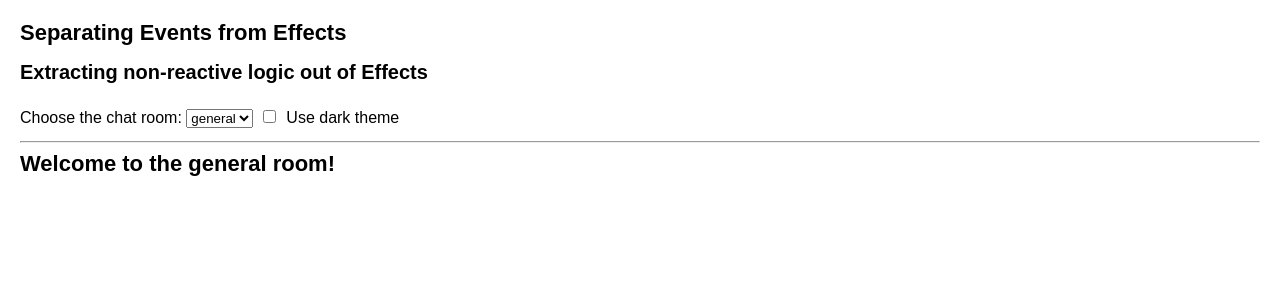
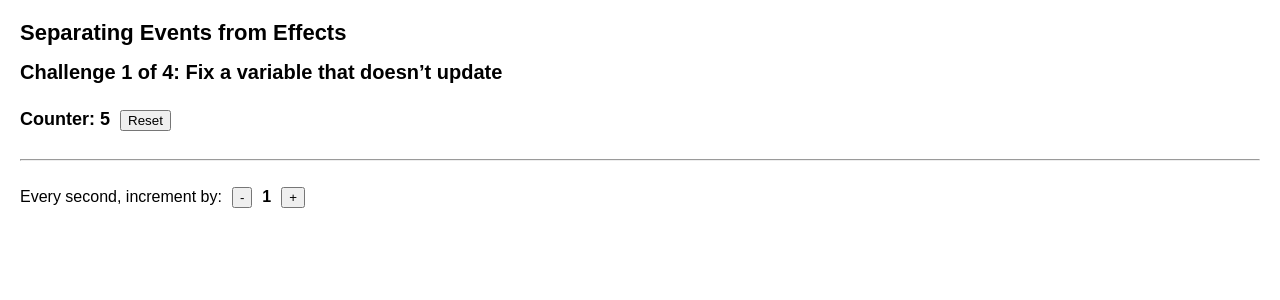
Before and after one commit to VladimirovMario/Sandbox, a React (Create React App) app in the folder 01. React documentation/02. Learn React/04. Escape Hatches/: page / in a window 1280 px wide. Shown: the top 300 px of the page. Built offline with nearby package versions, Linux system fonts and the light colour scheme.

Commit message:
Fix a variable that doesn't update

```diff
--- /dev/null
+++ b/01. React documentation/02. Learn React/04. Escape Hatches/src/components/SeparatingEventsFromEffects/FixAVariableThatDoesNotUpdate/FixAVariableThatDoesNotUpdate.js
@@ -0,0 +1,54 @@
+import { useState, useEffect } from 'react';
+
+export default function FixAVariableThatDoesNotUpdate() {
+  return (
+    <>
+      <h2>Challenge 1 of 4: Fix a variable that doesn’t update</h2>
+      <Timer />
+    </>
+  );
+}
+
+function Timer() {
+  const [count, setCount] = useState(0);
+  const [increment, setIncrement] = useState(1);
+
+  useEffect(() => {
+    const id = setInterval(() => {
+      setCount((c) => c + increment);
+    }, 1000);
+
+    return () => {
+      clearInterval(id);
+    };
+  }, [increment]);
+
+  return (
+    <>
+      <h3>
+        Counter: {count}
+        <button onClick={() => setCount(0)}>Reset</button>
+      </h3>
+      <hr />
+      <p>
+        Every second, increment by:
+        <button
+          disabled={increment === 0}
+          onClick={() => {
+            setIncrement((i) => i - 1);
+          }}
+        >
+          -
+        </button>
+        <b>{increment}</b>
+        <button
+          onClick={() => {
+            setIncrement((i) => i + 1);
+          }}
+        >
+          +
+        </button>
+      </p>
+    </>
+  );
+}
--- a/01. React documentation/02. Learn React/04. Escape Hatches/src/components/SeparatingEventsFromEffects/SeparatingEventsFromEffects.js
+++ b/01. React documentation/02. Learn React/04. Escape Hatches/src/components/SeparatingEventsFromEffects/SeparatingEventsFromEffects.js
@@ -1,11 +1,13 @@
-import NonReactiveLogic from './NonReactiveLogic/NonReactiveLogic';
+import FixAVariableThatDoesNotUpdate from './FixAVariableThatDoesNotUpdate/FixAVariableThatDoesNotUpdate';
+// import NonReactiveLogic from './NonReactiveLogic/NonReactiveLogic';
 // import EventHandlersAndEffects from './EventHandlersAndEffects/EventHandlersAndEffects';
 
 export default function SeparatingEventsFromEffects() {
   return (
     <>
       <h1>Separating Events from Effects</h1>
-      <NonReactiveLogic />
+      <FixAVariableThatDoesNotUpdate />
+      {/* <NonReactiveLogic /> */}
       {/* <EventHandlersAndEffects /> */}
     </>
   );
```
